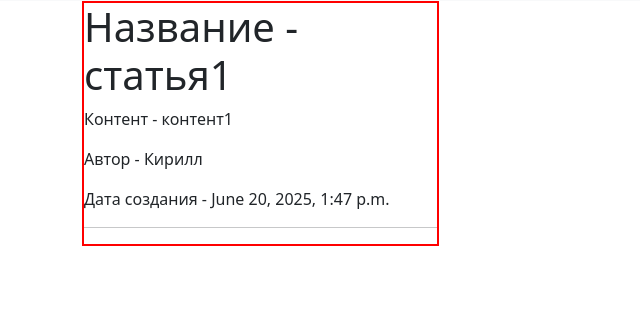
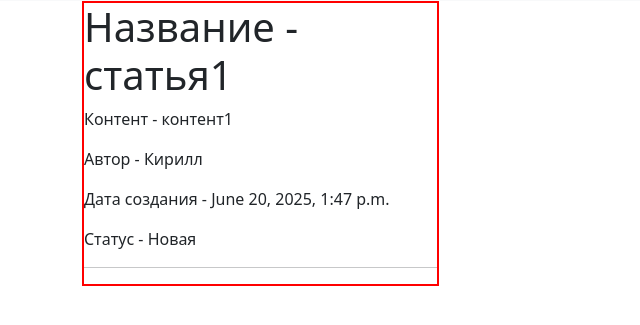
Before and after one commit to kuznetsovroman41/homework68, a Django app: page /article/1/ in a window 1280 px wide. Shown: the part 55-380 px from the top of the page, without its empty margins (0-640 px from the left). Run offline with Django 5.2, Linux system fonts and the light colour scheme; data comes from the database, SQL or seed files in the repository.

Commit message:
добавили в модель статьи поле статус

```diff
--- a/source/webapp/models.py
+++ b/source/webapp/models.py
@@ -1,4 +1,7 @@
 from django.db import models
+
+statuses = [("new", "Новая"), ("moderated", "Модерированная"), ("deleted", "Удаленные")]
+
 
 class Article(models.Model):
     title = models.CharField(max_length=50, verbose_name='Название', null=False, blank=False)
@@ -6,11 +9,10 @@ class Article(models.Model):
     author = models.CharField(max_length=50, verbose_name='Автор', null=False, blank=False)
     created_at = models.DateTimeField(auto_now_add=True, verbose_name='Дата создания')
     updated_at = models.DateTimeField(auto_now=True, verbose_name='Дата редактирования')
-
+    status = models.CharField(max_length=20, verbose_name="Статус", choices=statuses, default=statuses[0][0])
 
     def __str__(self):
         return f"{self.id} - {self.title}"
-
 
     class Meta:
         db_table = 'articles'
--- a/source/webapp/templates/detail_article.html
+++ b/source/webapp/templates/detail_article.html
@@ -9,7 +9,8 @@
         <h1>Название - {{article.title}}</h1>
         <p>Контент - {{article.content}}</p>
         <p>Автор - {{article.author}}</p>
-        <p>Дата создания - {{article.created_at}}</p>
+        <p>Дата создания - {{article.created_at}} </p>
+        <p>Статус - {{ article.get_status_display }} </p>
         <hr/>
     </div>
 {% endblock %}
```
Also changed, not shown: source/webapp/migrations/0002_article_status_alter_article_updated_at.py (added).
